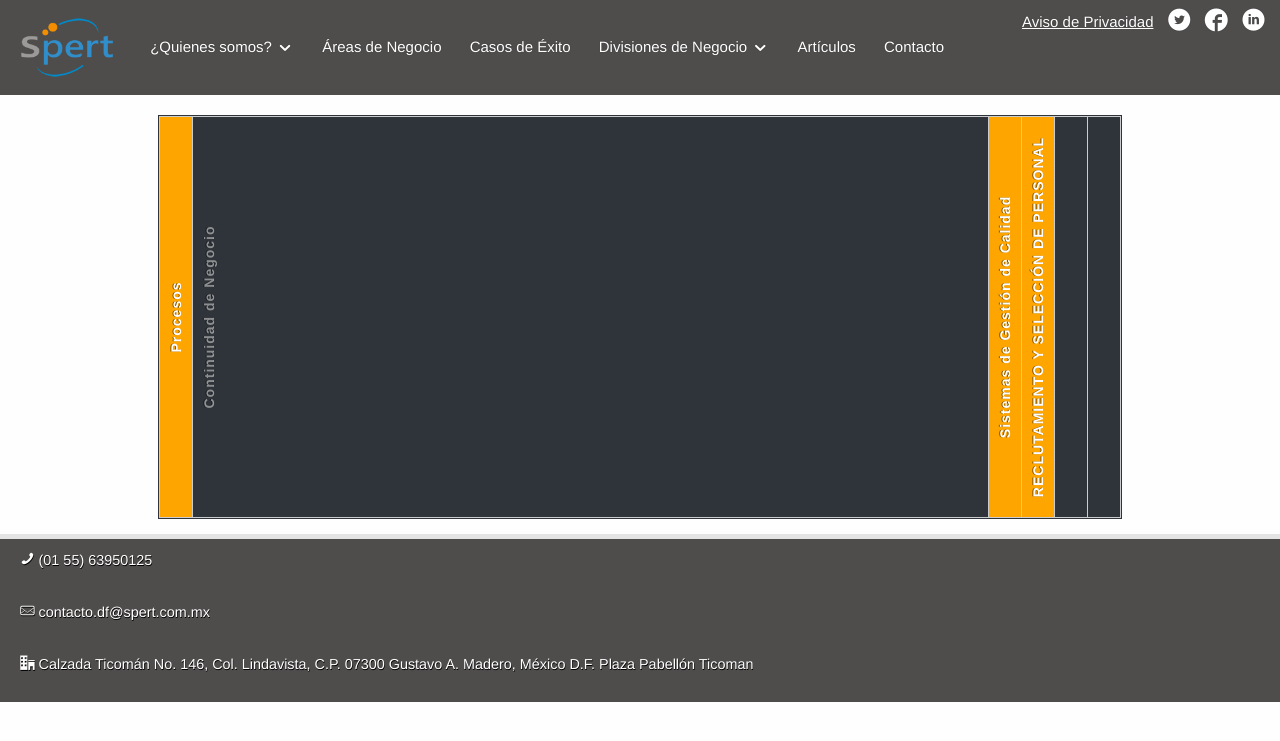
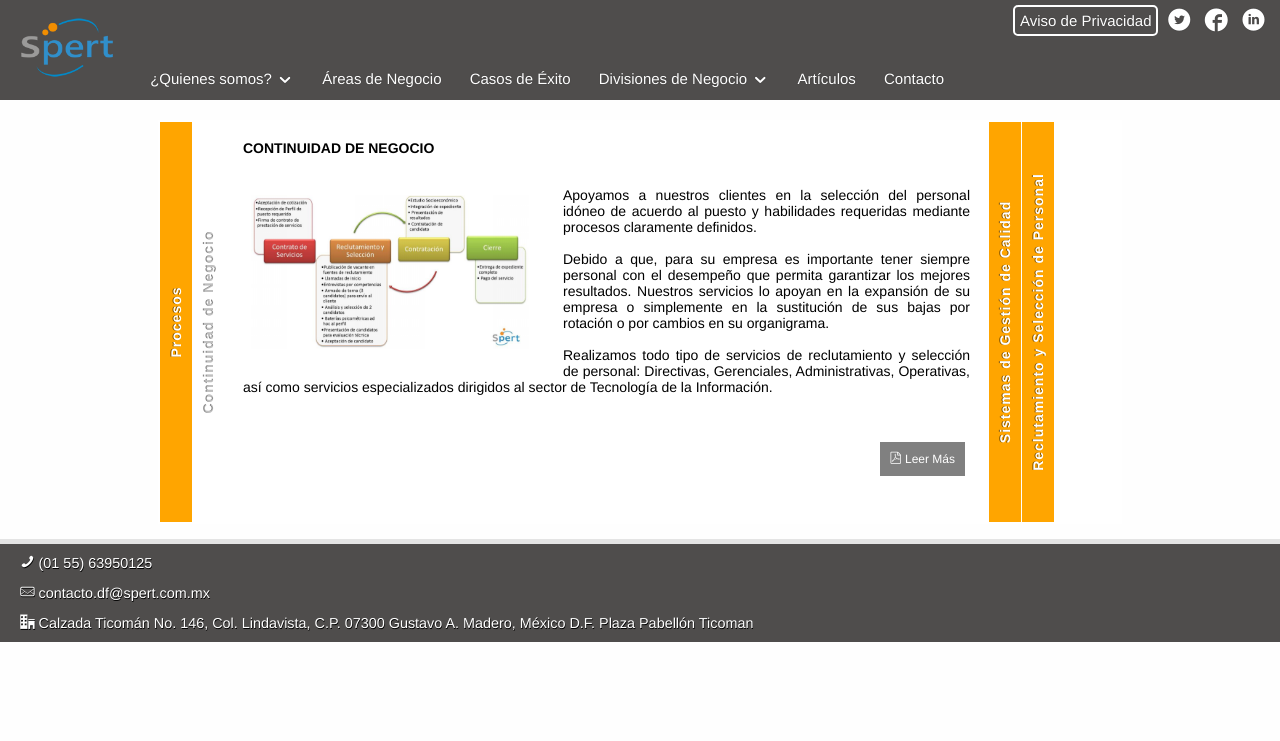
Before and after one commit to Aszacx/spert, a PHP site: page /servicios in a window 1280 px wide. Shown: the top 741 px of the page. Run offline with PHP 8.4, Linux system fonts and the light colour scheme; some libraries are stand-ins or nearby versions.

Commit message:
Modificacion 26/05/15

```diff
--- a/estilo/estilos.css
+++ b/estilo/estilos.css
@@ -39,6 +39,18 @@ header nav .social ul li {
 }
 header nav .social ul li:hover {
   background: none;
+  opacity: .8;
+}
+header nav .social ul li label a {
+  background: none;
+  border: solid 2px white;
+  border-radius: 5px;
+  padding: 5px;
+}
+header nav .social ul li label a:hover {
+  background: black;
+  border-radius: 5px;
+
 }
 header nav .social a {
   padding: 5px;
--- a/estilo/servicios.css
+++ b/estilo/servicios.css
@@ -26,7 +26,7 @@
 .acord-horizon,
 .acord-horizon > form > ul > li > input:checked + label
 {
-    background: #2f343a;
+    background: white;
 }
 
 .acord-horizon > form > ul > li > input,
@@ -99,7 +99,7 @@
 
 .acord-horizon > form > ul > li > input:not(:checked) + label:hover
 {
-    background: yellow;
+    background: orange;
 }
 
 .acord-horizon > form > ul > li > input:checked + label
@@ -146,11 +146,15 @@
     border: 0;
 }
 
+.acord-horizon > form > ul > li > div h3{
+    font-weight: bold;
+}
+
 .acord-horizon > form > ul > li > div h3,
 .acord-horizon > form > ul > li > div p
 {
 	padding: 10px;
-    color: #fff;
+    color: #000;
 }
 
 .acord-horizon > form > ul > li > div p
@@ -163,11 +167,16 @@
 {
 	padding: 10px;
 	color: #FFF;
-	background: black;
+	background: gray;
 	text-decoration: none;
     font-size: 12px;
     float: right;
     margin: 15px;
+}
+
+.acord-horizon > form > ul > li > div label a:hover
+{
+    background: black;
 }
 
 .acord-horizon > form > ul > li > div img
--- a/include/sky.inc
+++ b/include/sky.inc
@@ -6,7 +6,7 @@
 	<meta name="viewport" content="width=device-width, initial-scale=1, maximum-scale=1" />
 	<meta name="description" content="SPERT S.A. de C.V." />
 	<meta name="keywords" content="" />
-	<link rel="stylesheet" href="css/bootstrap.min.css" />
+	<!--<link rel="stylesheet" href="estilo/bootstrap.min.css" />-->
 	<link rel="stylesheet" href="estilo/normalize.css" />
 	<link rel="stylesheet" href="estilo/estilos.css" />
 	<link rel="stylesheet" href="fonts/fonts.css" />
@@ -25,15 +25,15 @@
 		<nav>
 			<div class="social">
 				<ul>
-					<li><a href="aviso"><u>Aviso de Privacidad</u></a></li>
+					<li><label><a href="aviso">Aviso de Privacidad</a></label></li>
 					<li><a href="#"><span class="icon-twitter4"></span></a></li>
 					<li><a href="https://www.facebook.com/spertish" target="_blank"><span class="icon-facebook3"></span></a></li>
 					<li><a href="#"><span class="icon-linkedin2"></span></a></li>
 				</ul>
 			</div>
 			<ul>
-				<li class="logo"><a href="/america"><img src="images/logo.png" alt="SPERT"></a></li>
-				<li class="home"><a href="/america">Inicio</a></li>
+				<li class="logo"><a href="./"><img src="images/logo.png" alt="SPERT"></a></li>
+				<li class="home"><a href="./">Inicio</a></li>
 				<li class="submenu"><a href="nosotros">¿Quienes somos? <span class="icon-arrow-down4"></span></a>
 					<ul class="children childuno">
 						<li><a href="#"><span class="icon-arrow-right3"></span>Misión | Visión</a></li>
@@ -45,11 +45,11 @@
 				<li><a href="">Casos de Éxito</a></li>
 				<li class="submenu"><a href="#">Divisiones de Negocio <span class="icon-arrow-down4"></span></a>
 					<ul class="children childuno">
-						<li><a href="http://spazzio.spert.com.mx" target="_blank"><span class="icon-arrow-right3"></span>SPAZZIO</a></li>
-						<li><a href="#"><span class="icon-arrow-right3"></span>JJandB</a></li>
+						<li><a href="http://spazzio.spert.com.mx" target="_blank"><span class="icon-arrow-right3"></span>SPAZZIO Coworking</a></li>
+						<li><a href="#"><span class="icon-arrow-right3"></span>JB67 S.A. de C.V.</a></li>
 					</ul>
 				</li>
-				<li><a href="http://post.spert.com.mx">Artículos</a></li>
+				<li><a href="http://blog.spert.com.mx">Artículos</a></li>
 				<li><a href="contacto"></span>Contacto</a></li>
 				<li class="menu_aviso"><a href="aviso">Aviso de Privacidad</a></li>
 			</ul>
--- a/views/servicios.tpl.php
+++ b/views/servicios.tpl.php
@@ -5,33 +5,77 @@
                 <input type="radio" name="group-01" id="group-01-01" />
                 <label for="group-01-01">Procesos</label>
                 <div>
-                    <h3>About Us</h3>
-                    <p>Lorem ipsum dolor sit amet, consectetur adipisicing
-                    elit, sed do eiusmod tempor incididunt ut labore et
-                    dolore magna aliqua. Ut enim ad minim veniam, quis
-                    nostrud exercitation ullamco laboris nisi ut aliquip
-                    ex ea commodo consequat.</p>
+                    <h3>PROCESOS</h3>
+                    <a href=""><img src="images/rrhh.png" width="300"></a>
+                    <br />
+                    <p>Apoyamos a nuestros clientes en la selección del personal idóneo de acuerdo al puesto y habilidades
+                        requeridas mediante procesos claramente definidos.
+                        <br /><br />
+                        Debido a que, para su empresa es importante tener siempre personal con el desempeño que permita
+                        garantizar los mejores resultados. Nuestros servicios lo apoyan en la expansión de su empresa o
+                        simplemente en la sustitución de sus bajas por rotación o por cambios en su organigrama.
+                        <br /><br />
+                        Realizamos todo tipo de servicios de reclutamiento y selección de personal: Directivas, Gerenciales,
+                        Administrativas, Operativas, así como servicios especializados dirigidos al sector de Tecnología de la
+                        Información.</p>
+                        <br /><br />
+                        <label>
+                            <a href="downloads/SPERT_Reclutamiento_personal.pdf" target="_blank">
+                                <span class="icon icon-file-pdf"></span> Leer Más</a>
+                        </label>
                 </div>
             </li>
             <li>
                 <input type="radio" name="group-01" id="group-01-02" checked="checked" />
                 <label for="group-01-02">Continuidad de Negocio</label>
                 <div>
-                    <h3></h3>
-                    <p></p>
+                    <h3>CONTINUIDAD DE NEGOCIO</h3>
+                    <a href=""><img src="images/rrhh.png" width="300"></a>
+                    <br />
+                    <p>Apoyamos a nuestros clientes en la selección del personal idóneo de acuerdo al puesto y habilidades
+                        requeridas mediante procesos claramente definidos.
+                        <br /><br />
+                        Debido a que, para su empresa es importante tener siempre personal con el desempeño que permita
+                        garantizar los mejores resultados. Nuestros servicios lo apoyan en la expansión de su empresa o
+                        simplemente en la sustitución de sus bajas por rotación o por cambios en su organigrama.
+                        <br /><br />
+                        Realizamos todo tipo de servicios de reclutamiento y selección de personal: Directivas, Gerenciales,
+                        Administrativas, Operativas, así como servicios especializados dirigidos al sector de Tecnología de la
+                        Información.</p>
+                        <br /><br />
+                        <label>
+                            <a href="downloads/SPERT_Reclutamiento_personal.pdf" target="_blank">
+                                <span class="icon icon-file-pdf"></span> Leer Más</a>
+                        </label>
                 </div>
             </li>
             <li>
                 <input type="radio" name="group-01" id="group-01-03" />
                 <label for="group-01-03">Sistemas de Gestión de Calidad</label>
                 <div>
-                    <h3></h3>
-                    <p></p>
+                    <h3>SISTEMAS DE GESTIÓN DE CALIDAD</h3>
+                    <a href=""><img src="images/rrhh.png" width="300"></a>
+                    <br />
+                    <p>Apoyamos a nuestros clientes en la selección del personal idóneo de acuerdo al puesto y habilidades
+                        requeridas mediante procesos claramente definidos.
+                        <br /><br />
+                        Debido a que, para su empresa es importante tener siempre personal con el desempeño que permita
+                        garantizar los mejores resultados. Nuestros servicios lo apoyan en la expansión de su empresa o
+                        simplemente en la sustitución de sus bajas por rotación o por cambios en su organigrama.
+                        <br /><br />
+                        Realizamos todo tipo de servicios de reclutamiento y selección de personal: Directivas, Gerenciales,
+                        Administrativas, Operativas, así como servicios especializados dirigidos al sector de Tecnología de la
+                        Información.</p>
+                        <br /><br />
+                        <label>
+                            <a href="downloads/SPERT_Reclutamiento_personal.pdf" target="_blank">
+                                <span class="icon icon-file-pdf"></span> Leer Más</a>
+                        </label>
                 </div>
             </li>
             <li>
                 <input type="radio" name="group-01" id="group-01-04" />
-                <label for="group-01-04">RECLUTAMIENTO Y SELECCIÓN DE PERSONAL</label>
+                <label for="group-01-04">Reclutamiento y Selección de Personal</label>
                 <div>
                     <h3>SERVICIOS DE RECLUTAMIENTO Y SELECCIÓN DE PERSONAL</h3>
                     <a href=""><img src="images/rrhh.png" width="300"></a>
@@ -49,7 +93,7 @@
 						<br /><br />
 						<label>
 							<a href="downloads/SPERT_Reclutamiento_personal.pdf" target="_blank">
-								<span class="icon icon-file-pdf"></span> Descargar</a>
+								<span class="icon icon-file-pdf"></span> Leer Más</a>
 						</label>
                 </div>
             </li>
```
Also changed, not shown: estilo/contact.css (+17 -8 lines), views/contacto.tpl.php (+6 -7 lines).
